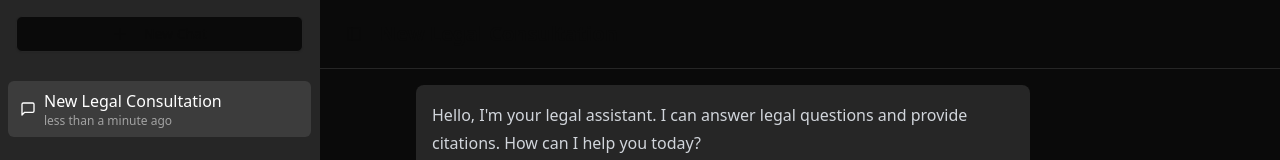
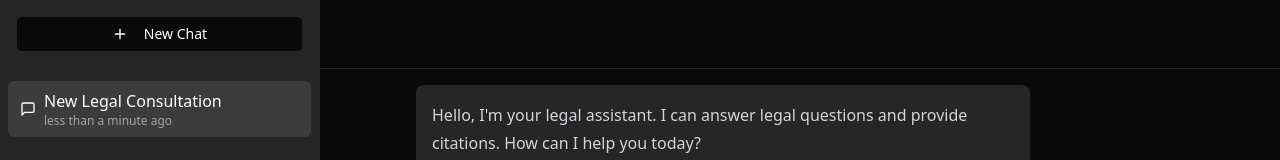
Before and after one commit to ppl-navigo/lambda, a Next.js app: page /chat in a window 1280 px wide. Shown: the top 160 px of the page. Built offline with nearby package versions, Linux system fonts and the light colour scheme.

Commit message:
fix: prevented duplicate new chat title

```diff
--- a/components/chat-page.tsx
+++ b/components/chat-page.tsx
@@ -164,7 +164,8 @@ export function ChatPage() {
       >
         <div className="p-4 border-b">
           <Button onClick={createNewChat} className="w-full" variant="outline">
-            <Plus className="mr-2 h-4 w-4" /> New Chat
+            <Plus className="mr-2 h-4 w-4 text-white" />
+            <span className="text-white">New Chat</span>
           </Button>
         </div>
         <div className="flex-1 overflow-auto">
--- a/components/legal-chatbot.tsx
+++ b/components/legal-chatbot.tsx
@@ -38,6 +38,15 @@ export function LegalChatbot({
     useEffect(() => {
         scrollToBottom()
     }, [messages])
+
+    // Initialize with initialMessages when they change
+    useEffect(() => {
+        // Only update if the initialMessages are different from current messages
+        // and if it's not just a result of our own updates
+        if (initialMessages.length !== messages.length && initialMessages.length !== prevMessagesLengthRef.current) {
+            setMessages(initialMessages)
+        }
+    }, [initialMessages])
 
     useEffect(() => {
         if (messages.length !== initialMessages.length && onMessagesChange) {
```
